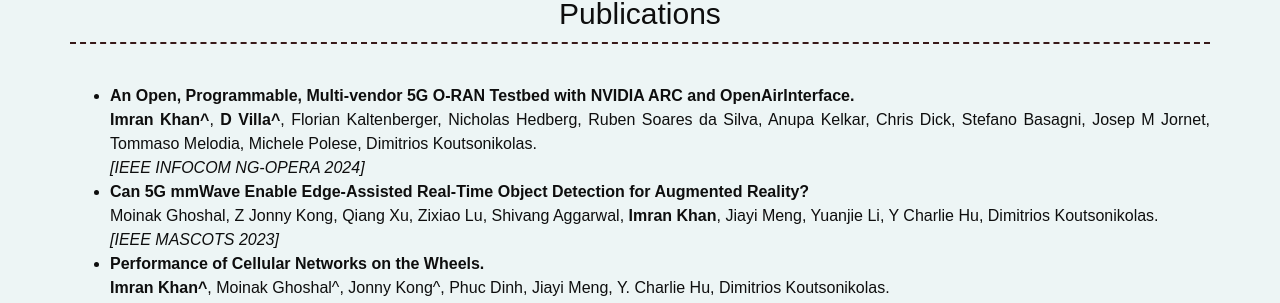
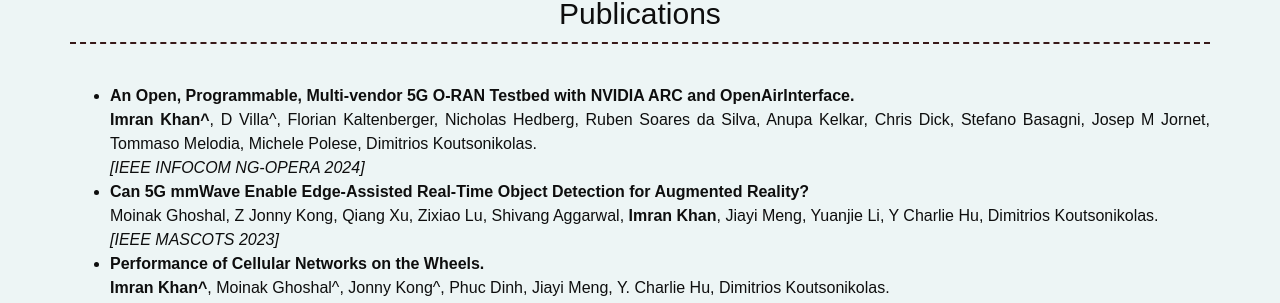
Before and after one commit to imranbuet63/imranbuet63.github.io, a Jekyll site: the page built from index.md, in a window 1280 px wide and 900 px high, scrolled down 407 px. Shown: the part 149-452 px from the top of the window. Built offline with Jekyll 4.4.1, drawn with Linux system fonts in a browser that asks for light colours; nearby versions of some CDN libraries.

Commit message:
checking fonts

```diff
--- a/_config.yml
+++ b/_config.yml
@@ -59,7 +59,7 @@ content:
     layout: text # Type of content section (list/text)
     content: |
       - <strong>An Open, Programmable, Multi-vendor 5G O-RAN Testbed with NVIDIA ARC and OpenAirInterface.</strong>
-        <br>__Imran Khan^__, __D Villa^__, Florian Kaltenberger, Nicholas Hedberg, Ruben Soares da Silva, Anupa Kelkar, Chris Dick, Stefano Basagni, Josep M Jornet, Tommaso Melodia, Michele Polese, Dimitrios Koutsonikolas.
+        <br>__Imran Khan^__, D Villa^, Florian Kaltenberger, Nicholas Hedberg, Ruben Soares da Silva, Anupa Kelkar, Chris Dick, Stefano Basagni, Josep M Jornet, Tommaso Melodia, Michele Polese, Dimitrios Koutsonikolas.
         <br><em>[IEEE INFOCOM NG-OPERA 2024]</em>
       - <strong>Can 5G mmWave Enable Edge-Assisted Real-Time Object Detection for Augmented Reality?</strong>
         <br>Moinak Ghoshal, Z Jonny Kong, Qiang Xu, Zixiao Lu, Shivang Aggarwal, **Imran Khan**, Jiayi Meng, Yuanjie Li, Y Charlie Hu, Dimitrios Koutsonikolas.
```
